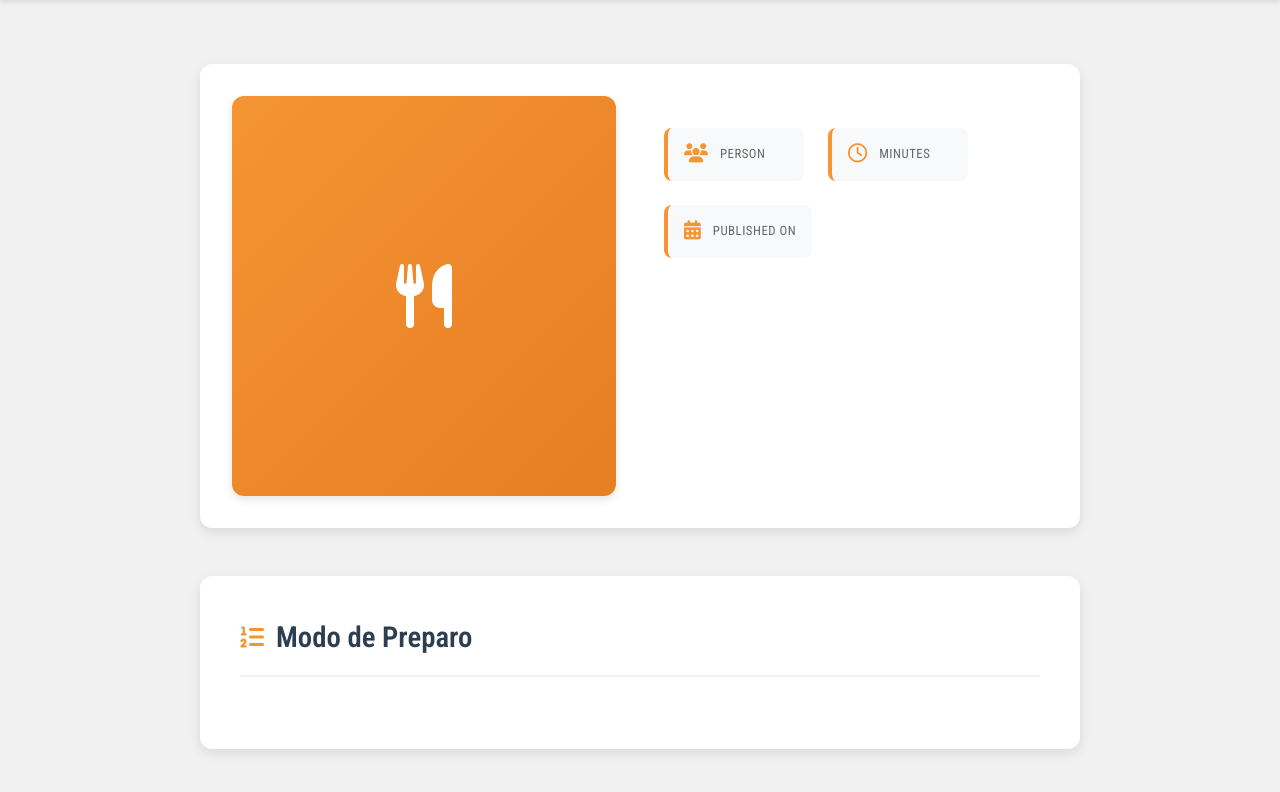
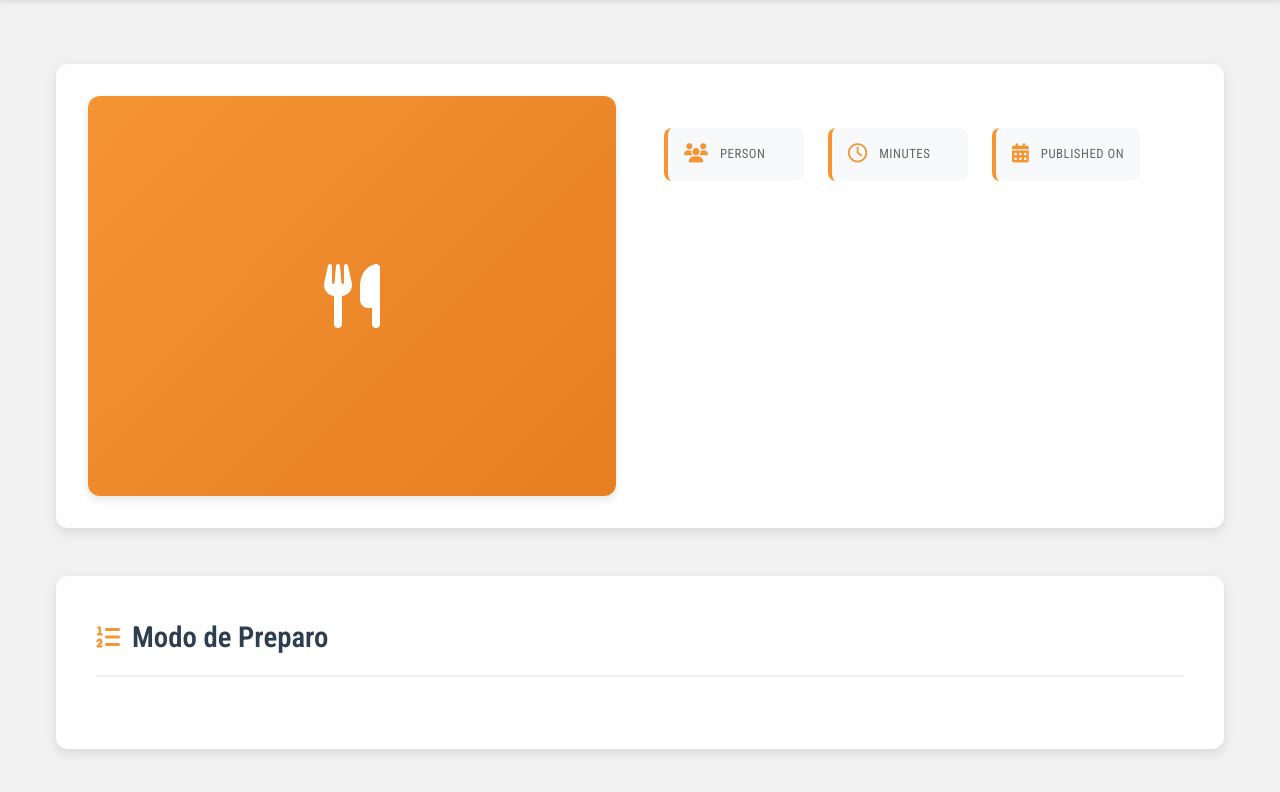
Before and after one commit to gabriel-pagani/udwmj-project, a Django app: template app/templates/app/recipe.html in a window 1280 px wide. Shown: the part 100-892 px from the top of the page. Run offline with Django 5.2, Linux system fonts and the light colour scheme; the template is opened without the code that fills it, so the values that code supplies are empty.

Commit message:
Ajuste simples no estilo da receita para melhorar a experiência no celular

```diff
--- a/app/static/app/css/recipe.css
+++ b/app/static/app/css/recipe.css
@@ -1,5 +1,5 @@
 .recipe-detail-container {
-    max-width: 75%;
+    max-width: 1200px;
     margin: 2rem auto;
     padding: 0 1rem;
 }
```
